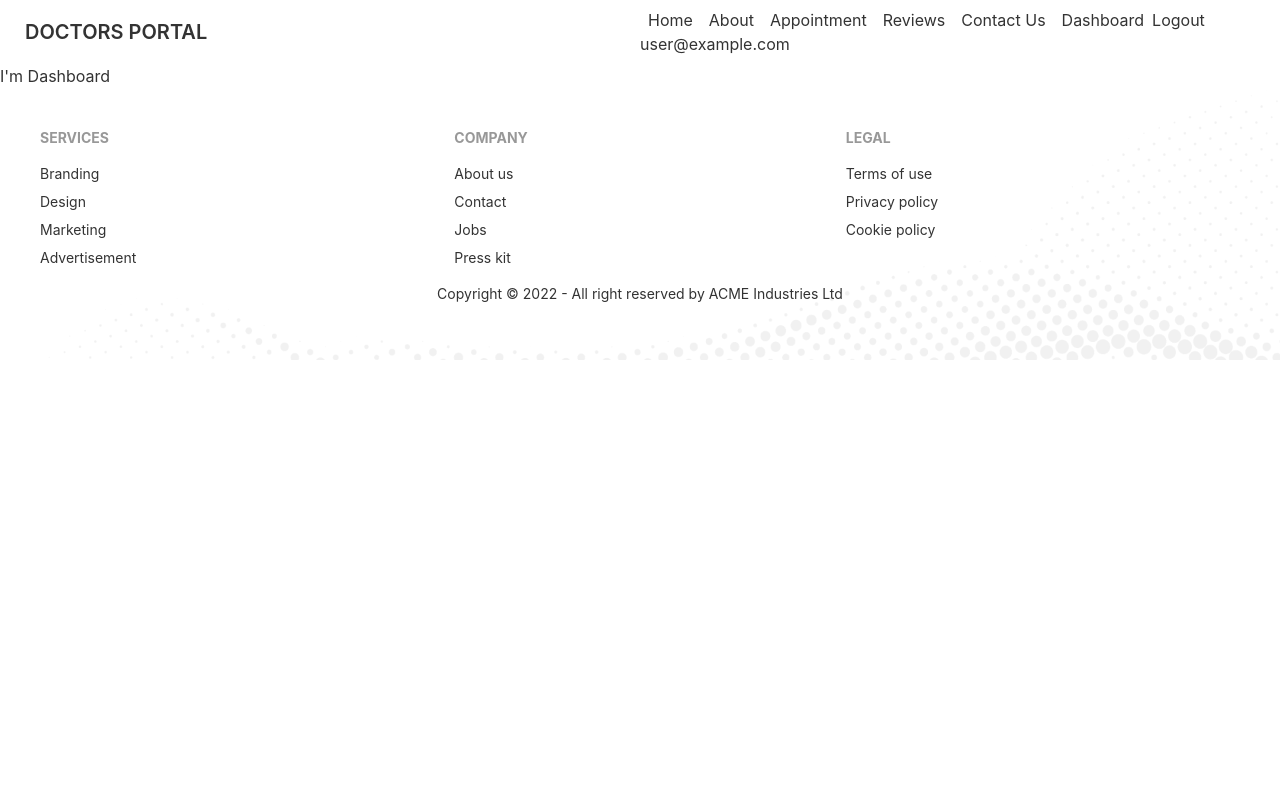
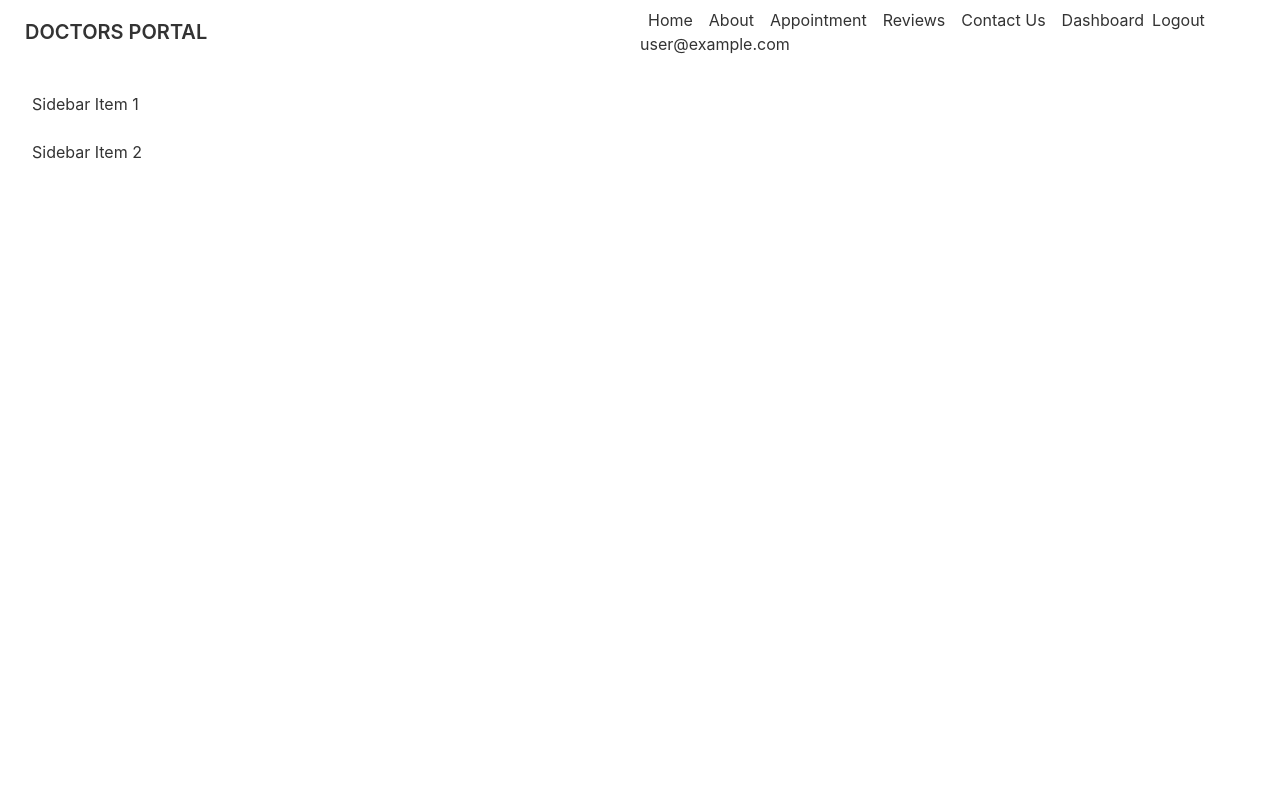
Before and after one commit to codex-zubair/doctors-portal-client, a React (Create React App) app: page /dashboard in a window 1280 px wide. Shown: the top 800 px of the page. Built offline with nearby package versions, Linux system fonts and the light colour scheme; no server answers; sample sign-in values are in the browser's storage.

Commit message:
added hamber to open admin portal system

```diff
--- a/src/Layout/Dashboard/Dashboard.js
+++ b/src/Layout/Dashboard/Dashboard.js
@@ -1,4 +1,5 @@
 import React from 'react';
+import { Outlet } from 'react-router-dom';
 import Footer from '../../Shared/Footer/Footer';
 import Navbar from '../../Shared/Navbar/Navbar';
 
@@ -6,8 +7,23 @@ import Navbar from '../../Shared/Navbar/Navbar';
 const Dashboard = () => {
     return (
         <main>
-        <Navbar></Navbar>
-            <h1>I'm Dashboard</h1>
+            <Navbar></Navbar>
+            <div className="drawer drawer-mobile">
+                <input id="dashboard-drawer" type="checkbox" className="drawer-toggle" />
+                <div className="drawer-content flex flex-col items-center justify-center">
+                    <Outlet></Outlet>
+                    <label htmlFor="dashboard-drawer" className="btn btn-primary drawer-button lg:hidden">Open drawer</label>
+
+                </div>
+                <div className="drawer-side">
+                    <ul className="menu p-4 w-80 bg-base-100 text-base-content">
+
+                        <li><a>Sidebar Item 1</a></li>
+                        <li><a>Sidebar Item 2</a></li>
+                    </ul>
+
+                </div>
+            </div>
             <Footer></Footer>
         </main>
 
--- a/src/Routes/Routes.js
+++ b/src/Routes/Routes.js
@@ -40,6 +40,10 @@ export const route = createBrowserRouter([
     ]},
 
     {
-        path:'/dashboard', element: <PrivateRoute><Dashboard></Dashboard></PrivateRoute>
+        path:'/dashboard', element: <PrivateRoute><Dashboard></Dashboard></PrivateRoute>, children:[
+            {
+
+            }
+        ]
     }
 ])
--- a/src/Shared/Navbar/Navbar.js
+++ b/src/Shared/Navbar/Navbar.js
@@ -38,10 +38,10 @@ const Navbar = () => {
             <nav className="navbar bg-base-100">
                 <div className="navbar-start">
                     <div className="dropdown">
-                        <label tabIndex={0} className="btn btn-ghost lg:hidden">
+                        <label tabIndex={1} className="btn btn-ghost lg:hidden">
                             <svg xmlns="http://www.w3.org/2000/svg" className="h-5 w-5" fill="none" viewBox="0 0 24 24" stroke="currentColor"><path strokeLinecap="round" strokeLinejoin="round" strokeWidth="2" d="M4 6h16M4 12h8m-8 6h16" /></svg>
                         </label>
-                        <ul tabIndex={0} className="menu menu-compact dropdown-content mt-3 p-2 shadow bg-base-100 rounded-box w-52">
+                        <ul tabIndex={1} className="menu menu-compact dropdown-content mt-3 p-2 shadow bg-base-100 rounded-box w-52">
                             {navItem}
                         </ul>
                     </div>
@@ -53,6 +53,11 @@ const Navbar = () => {
                     </ul>
                 </div>
 
+
+
+            <label htmlFor="dashboard-drawer"  tabIndex={2} className="btn absolute right-3 btn-ghost lg:hidden">
+                <svg  xmlns="http://www.w3.org/2000/svg" className="h-5 w-5" fill="none" viewBox="0 0 24 24" stroke="currentColor"><path strokeLinecap="round" strokeLinejoin="round" strokeWidth="2" d="M4 6h16M4 12h8m-8 6h16" /></svg>
+            </label>
             </nav>
         </header>
     );
```
